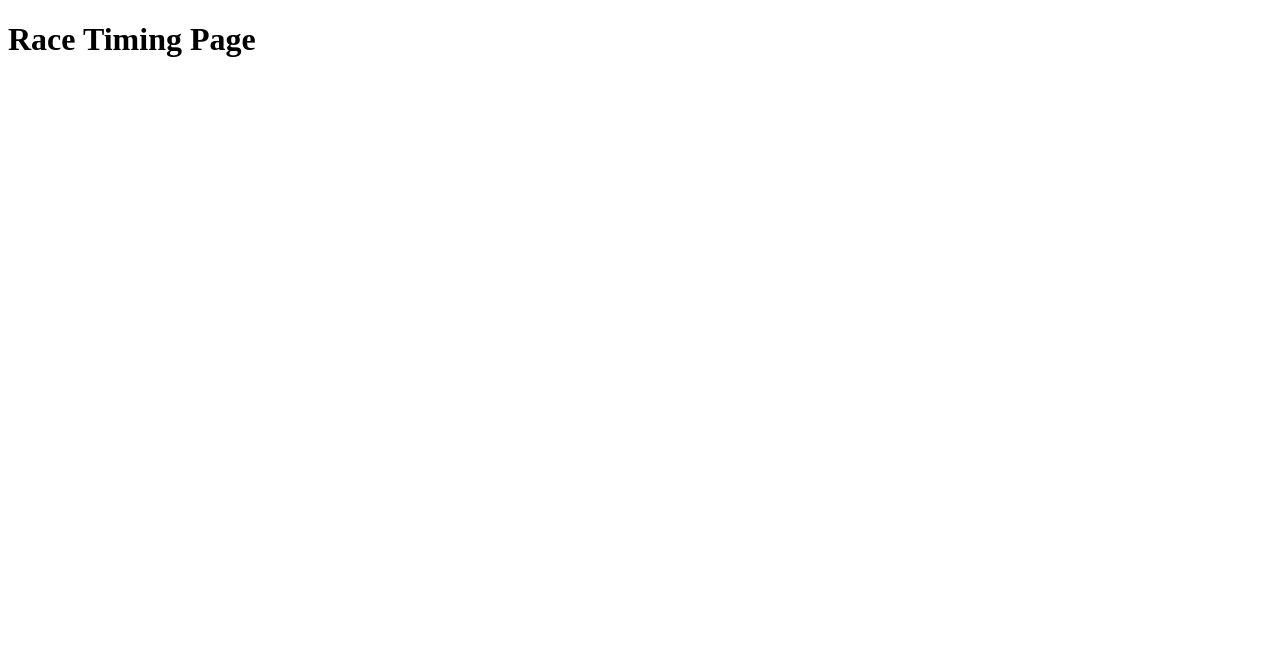
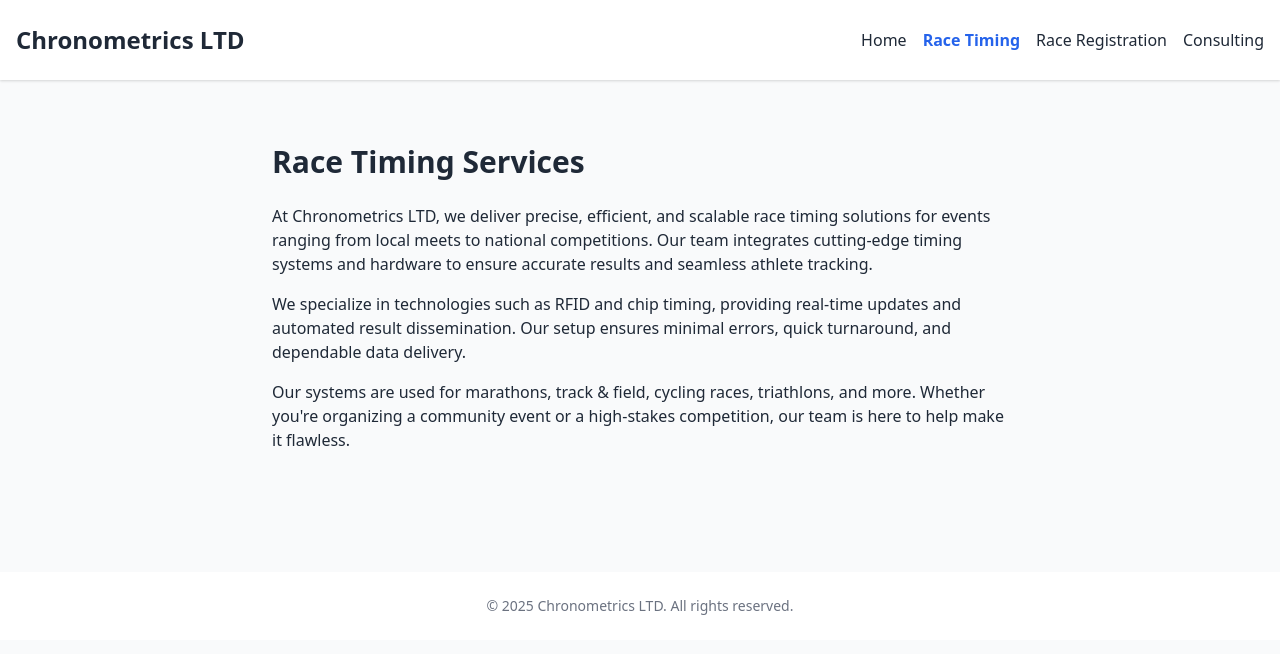
Before and after one commit to Turminator16/ChronometricsLTD, a plain HTML site: page race-timing.html in a window 1280 px wide. Drawn offline with nearby package versions, Linux system fonts and the light colour scheme.

Commit message:
Add files via upload
All pages working

```diff
--- a/race-timing.html
+++ b/race-timing.html
@@ -1 +1,33 @@
-<!DOCTYPE html><html><head><meta charset='UTF-8'><meta name='viewport' content='width=device-width, initial-scale=1.0'><title>Race Timing</title></head><body><h1>Race Timing Page</h1></body></html>
+<!DOCTYPE html>
+<html lang="en">
+<head>
+  <meta charset="UTF-8" />
+  <meta name="viewport" content="width=device-width, initial-scale=1.0" />
+  <title>Race Timing - Chronometrics LTD</title>
+  <link href="https://cdn.jsdelivr.net/npm/tailwindcss@2.2.19/dist/tailwind.min.css" rel="stylesheet">
+</head>
+<body class="bg-gray-50 text-gray-800 font-sans">
+  <header class="bg-white shadow">
+    <div class="container mx-auto px-4 py-6 flex justify-between items-center">
+      <h1 class="text-2xl font-bold">Chronometrics LTD</h1>
+      <nav>
+        <ul class="flex space-x-4">
+          <li><a href="index.html" class="hover:text-blue-500">Home</a></li>
+          <li><a href="race-timing.html" class="text-blue-600 font-semibold">Race Timing</a></li>
+          <li><a href="race-registration.html" class="hover:text-blue-500">Race Registration</a></li>
+          <li><a href="consulting.html" class="hover:text-blue-500">Consulting</a></li>
+        </ul>
+      </nav>
+    </div>
+  </header>
+  <main class="py-16 px-4 max-w-3xl mx-auto">
+    <h2 class="text-3xl font-bold mb-6">Race Timing Services</h2>
+    <p class="mb-4">At Chronometrics LTD, we deliver precise, efficient, and scalable race timing solutions for events ranging from local meets to national competitions. Our team integrates cutting-edge timing systems and hardware to ensure accurate results and seamless athlete tracking.</p>
+    <p class="mb-4">We specialize in technologies such as RFID and chip timing, providing real-time updates and automated result dissemination. Our setup ensures minimal errors, quick turnaround, and dependable data delivery.</p>
+    <p class="mb-4">Our systems are used for marathons, track & field, cycling races, triathlons, and more. Whether you're organizing a community event or a high-stakes competition, our team is here to help make it flawless.</p>
+  </main>
+  <footer class="bg-white py-6 mt-10 text-center text-sm text-gray-500">
+    <p>&copy; 2025 Chronometrics LTD. All rights reserved.</p>
+  </footer>
+</body>
+</html>
```
Also changed, not shown: consulting.html (+33 -1 lines), race-registration.html (+33 -1 lines).
